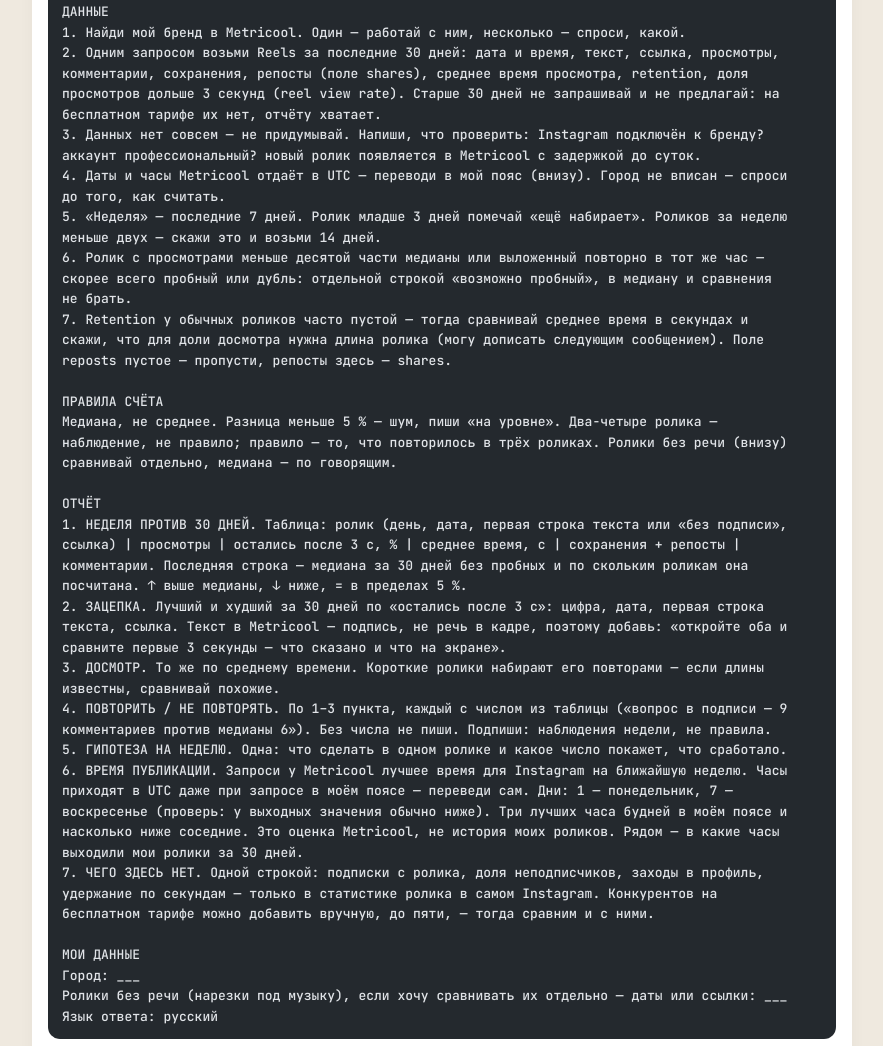
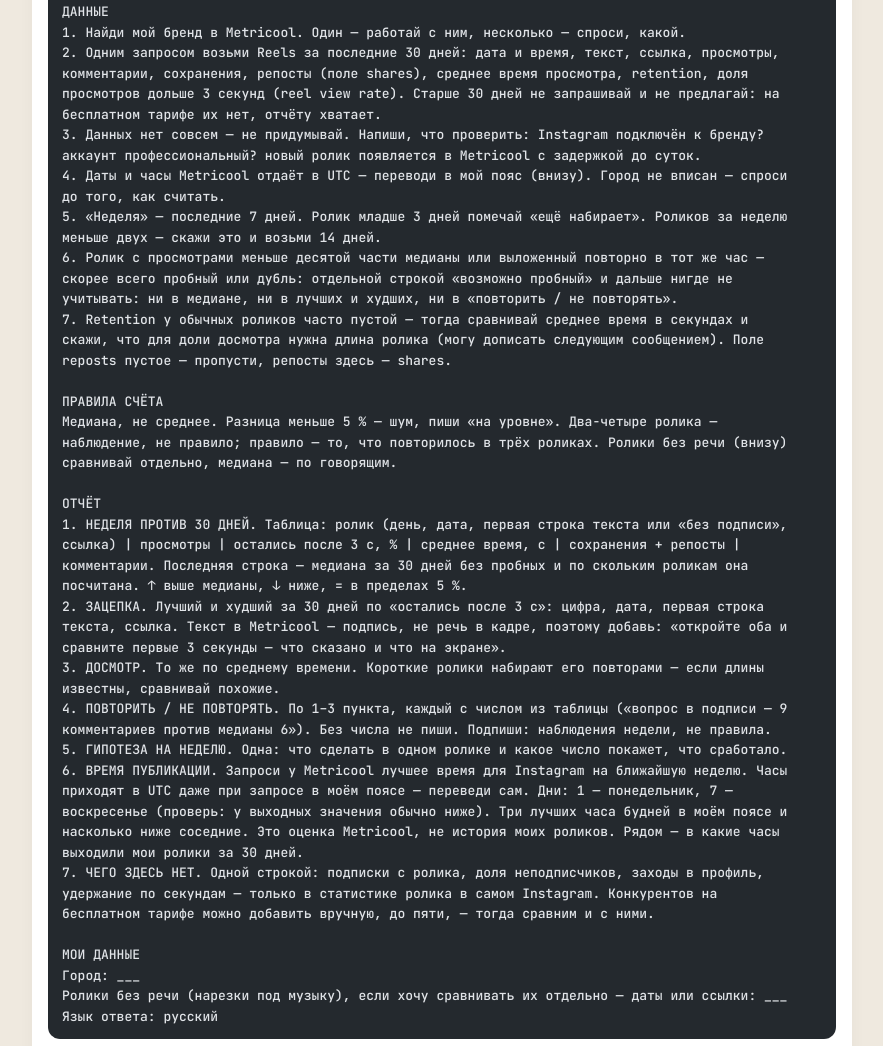
Before and after one commit to natalie-chmurova/natalie-chmurova.github.io, a plain HTML site: page links/metricool-report/index.html in a window 1280 px wide. Shown: the part 3330-4376 px from the top of the page, without its empty margins (198-1081 px from the left). Drawn offline with Linux system fonts and the light colour scheme; a web font is replaced by a local one.

Commit message:
Сборка сайта 2026-11-02 19:23
Co-Authored-By: Claude Sonnet 5.5 <noreply@anthropic.com>

```diff
--- a/links/metricool-report/index.html
+++ b/links/metricool-report/index.html
@@ -34,7 +34,7 @@
 <span class="line"><span>3. Данных нет совсем — не придумывай. Напиши, что проверить: Instagram подключён к бренду? аккаунт профессиональный? новый ролик появляется в Metricool с задержкой до суток.</span></span>
 <span class="line"><span>4. Даты и часы Metricool отдаёт в UTC — переводи в мой пояс (внизу). Город не вписан — спроси до того, как считать.</span></span>
 <span class="line"><span>5. «Неделя» — последние 7 дней. Ролик младше 3 дней помечай «ещё набирает». Роликов за неделю меньше двух — скажи это и возьми 14 дней.</span></span>
-<span class="line"><span>6. Ролик с просмотрами меньше десятой части медианы или выложенный повторно в тот же час — скорее всего пробный или дубль: отдельной строкой «возможно пробный», в медиану и сравнения не брать.</span></span>
+<span class="line"><span>6. Ролик с просмотрами меньше десятой части медианы или выложенный повторно в тот же час — скорее всего пробный или дубль: отдельной строкой «возможно пробный» и дальше нигде не учитывать: ни в медиане, ни в лучших и худших, ни в «повторить / не повторять».</span></span>
 <span class="line"><span>7. Retention у обычных роликов часто пустой — тогда сравнивай среднее время в секундах и скажи, что для доли досмотра нужна длина ролика (могу дописать следующим сообщением). Поле reposts пустое — пропусти, репосты здесь — shares.</span></span>
 <span class="line"><span></span></span>
 <span class="line"><span>ПРАВИЛА СЧЁТА</span></span>
```
